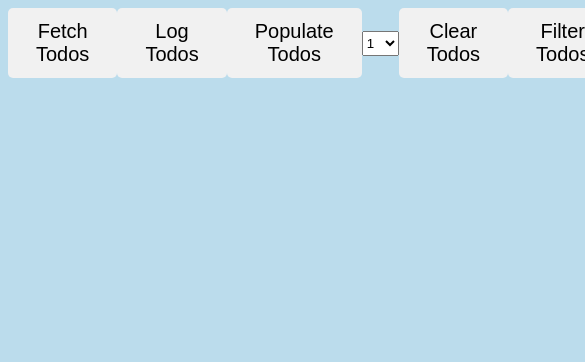
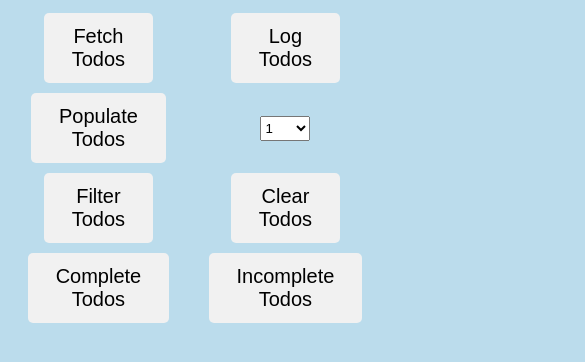
Before and after one commit to JamesMessina/Dummy-Data-Todo-List, a plain HTML site: page index.html in a window 390 px wide. Shown: the top 362 px of the page, 585 px wide, since content can reach past the window. Drawn offline with Linux system fonts and the light colour scheme.

Commit message:
made website responsive and colored completed and uncomplete

```diff
--- a/index.html
+++ b/index.html
@@ -24,8 +24,8 @@
       <option value="9">9</option>
       <option value="10">10</option>
     </select>
+    <button onclick="filterTodos()">Filter Todos</button>
     <button onclick="clearTodos()">Clear Todos</button>
-    <button onclick="filterTodos()">Filter Todos</button>
     <button onclick="completeTodos()">Complete Todos</button>
     <button onclick="incompleteTodos()">Incomplete Todos</button>
   </div>
--- a/todo.css
+++ b/todo.css
@@ -1,5 +1,9 @@
+html{
+    height: 100%;
+    width: 100%;
+}
+
 body{
-    height: 100%;
     background-color:#BBDCEC
 }
 
@@ -29,9 +33,7 @@ button{
     display: flex;
     flex-direction: row;
     align-items: center;
-    justify-content: space-between;
-    margin-right: 2px
-
+    justify-content: space-around;
 }
 
 button:hover{
@@ -49,3 +51,30 @@ label{
     width: 50px;
     height: 25px;
 }
+
+@media (max-width: 1024px){
+    .button_container > button {
+        width: min-content;
+    }
+}
+
+@media (max-width: 768px){
+    .button_container {
+        display: flex;
+        flex-direction: row;
+        flex-wrap:wrap;
+        justify-content: space-around;
+    }
+
+    button {
+        margin: 5px;
+    }
+}
+
+@media (max-width: 425px){
+    .button_container {
+        display: grid;
+        grid-template-columns: auto auto;
+        justify-items: center;
+    }
+}
--- a/todo.js
+++ b/todo.js
@@ -4,7 +4,7 @@ let arrayOfTodos = [];
 function fetchTodos(){
     fetch('https://jsonplaceholder.typicode.com/todos')
     .then((response) => response.json())
-    .then((json) => arrayOfTodos = json)
+    .then((data) => arrayOfTodos = data)
 }
 
 function logTodos(){
@@ -16,6 +16,7 @@ function populateTodos(){
     document.getElementById("todo-list").innerHTML = "";
 
     for(var i = 0; i < arrayOfTodos.length; i++){
+
 
         var listMain = document.getElementById("todo-list");
 
@@ -73,6 +74,7 @@ function completeTodos(){
         var listMain = document.getElementById("todo-list");
 
         var newItem = document.createElement("li");
+        newItem.style.color = 'blue';
 
         var newData = document.createTextNode(filteredArray[i].title);
 
@@ -93,6 +95,7 @@ function incompleteTodos(){
         var listMain = document.getElementById("todo-list");
 
         var newItem = document.createElement("li");
+        newItem.style.color = 'red';
 
         var newData = document.createTextNode(filteredArray[i].title);
 
```
